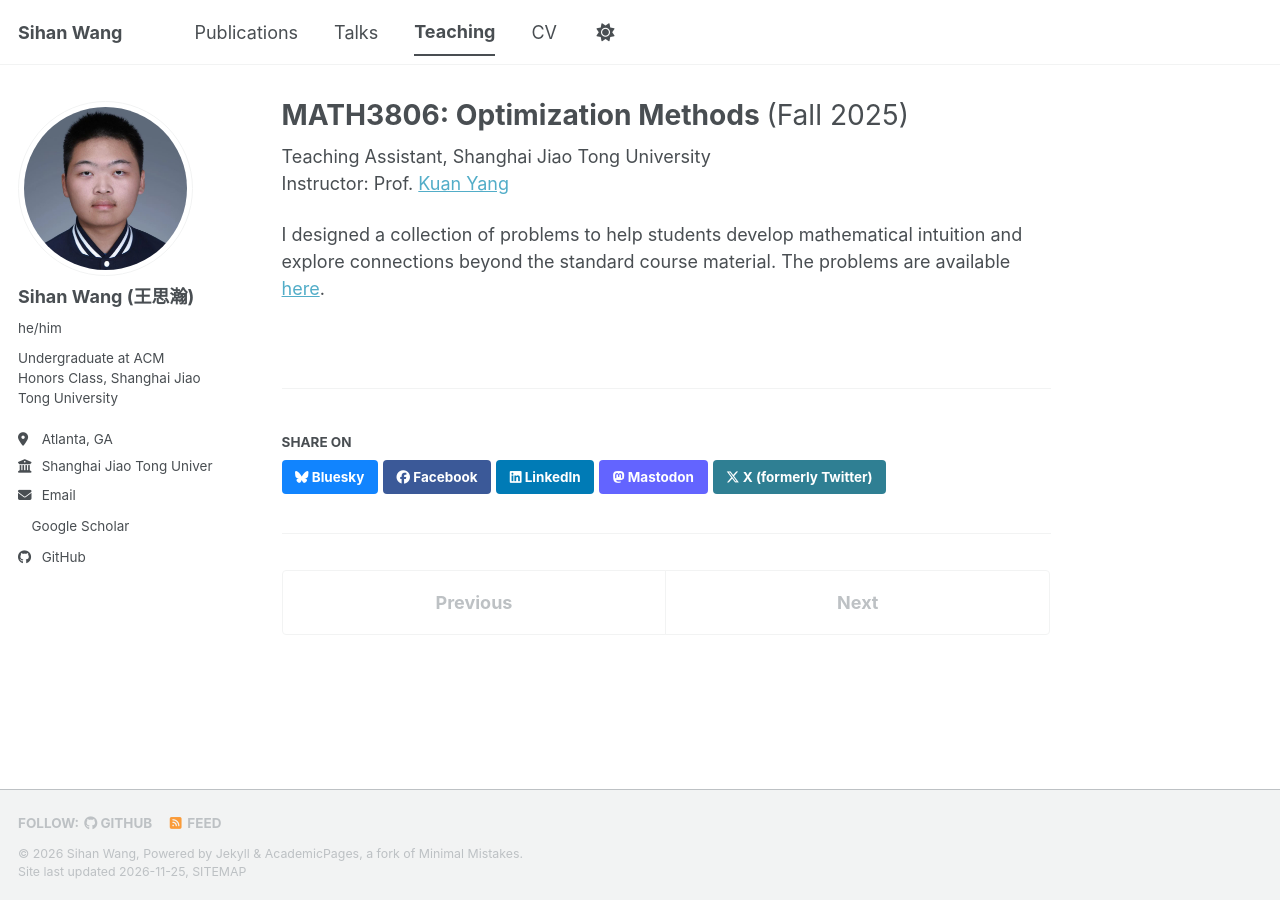
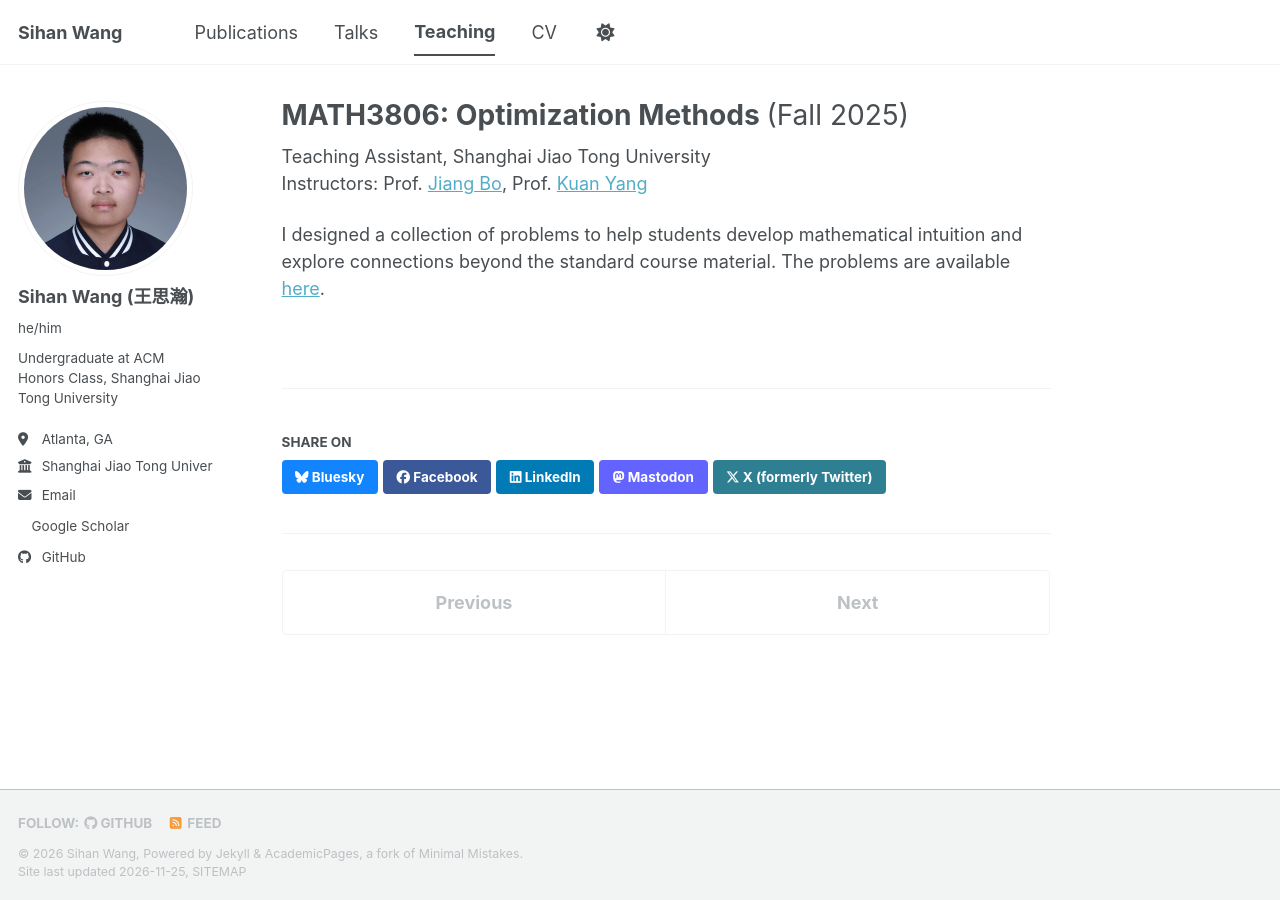
Before and after one commit to leowang000/leowang000.github.io, a Jekyll site: the page built from _teaching/2025-fall-optimization.md, in a window 1280 px wide. Built offline with Jekyll 4.4.1, drawn with Linux system fonts in a browser that asks for light colours; a script bundle is joined from its source files by our own code; a style sheet for code colours, icons or effects is not loaded.

Commit message:
update Teaching

```diff
--- a/_includes/components/teaching-meta.html
+++ b/_includes/components/teaching-meta.html
@@ -11,7 +11,7 @@
   {{- teaching_details -}}
   {%- if teaching_instructor != empty -%}
     {%- if teaching_details != empty -%}<br />{%- endif -%}
-    Instructor: {{ teaching_instructor | markdownify | remove: "<p>" | remove: "</p>" | strip -}}
+    {{ teaching_instructor | markdownify | remove: "<p>" | remove: "</p>" | strip -}}
   {%- endif -%}
 </p>
 {%- endif -%}
--- a/_teaching/2025-fall-optimization.md
+++ b/_teaching/2025-fall-optimization.md
@@ -6,7 +6,7 @@ semester: "Fall 2025"
 semester_id: 202502
 role: "Teaching Assistant"
 institution: "Shanghai Jiao Tong University"
-instructor: "Prof. [Kuan Yang](https://jhc.sjtu.edu.cn/~kuanyang/)"
+instructor: "Instructors: Prof. [Jiang Bo](https://jhc.sjtu.edu.cn/~bjiang/), Prof. [Kuan Yang](https://jhc.sjtu.edu.cn/~kuanyang/)"
 ---
 
 I designed a collection of problems to help students develop mathematical intuition and explore connections beyond the standard course material. The problems are available [here](https://leowang000.github.io/files/MATH3806_Problem_Sets.pdf).
```
Also changed, not shown: _teaching/2024-fall-programming.md (+1 -1 lines), _teaching/2025-spring-data-structures.md (+1 -1 lines).
